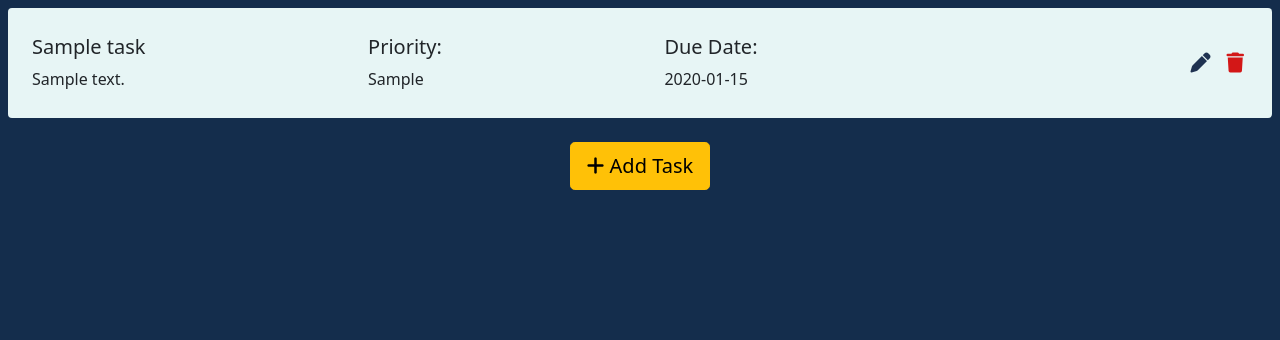
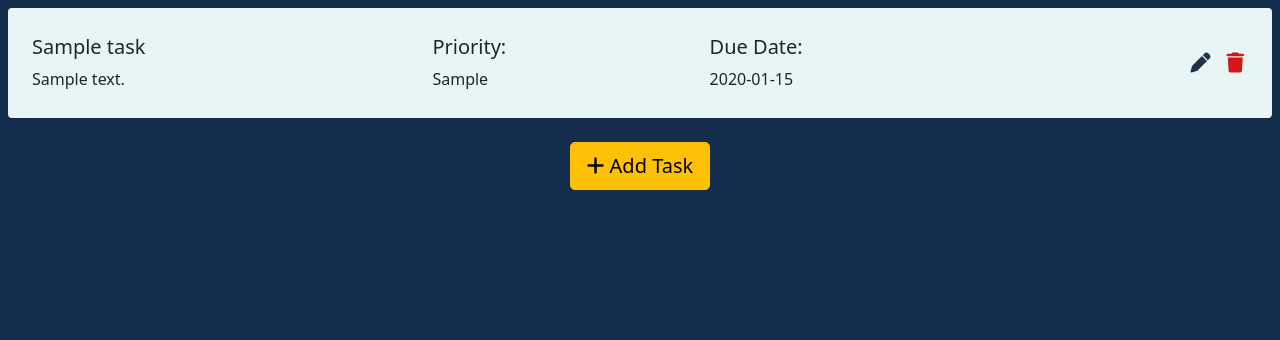
Before and after one commit to JianSanchez/task_management_sys, a PHP site: page /index.php in a window 1280 px wide. Shown: the part 80-420 px from the top of the page. Run offline with PHP 8.4, Linux system fonts and the light colour scheme; tables that the repository leaves empty hold one stand-in row (values such as "Sample post"); some libraries are stand-ins or nearby versions.

Commit message:
aligned task component properly

```diff
--- a/components/task.php
+++ b/components/task.php
@@ -9,9 +9,9 @@
 </head>
 
 <body>
-    <div class="card-body d-flex flex-row align-items-center m-2 rounded"
+    <div class="card-body d-flex flex-row align-items-center justify-content-between m-2 rounded"
         style="height: 110px; background-color: #E7F5F5;">
-        <div class="d-flex flex-column flex-fill mx-1">
+        <div class="d-flex flex-column flex-fill mx-1" style="width: 30%;">
             <div class="p-1">
                 <h5 class="m-0">
                     <?php echo $title ?>
@@ -23,7 +23,7 @@
                 </p>
             </div>
         </div>
-        <div class="d-flex flex-column flex-fill mx-1">
+        <div class="d-flex flex-column flex-fill mx-1" style="width: 20%;">
             <div class="p-1">
                 <h5 class="m-0">
                     Priority:
@@ -35,7 +35,7 @@
                 </p>
             </div>
         </div>
-        <div class="d-flex flex-column flex-fill mx-1">
+        <div class="d-flex flex-column flex-fill mx-1" style="width: 20%;">
             <div class="p-1">
                 <h5 class="m-0">
                     Due Date:
@@ -47,7 +47,7 @@
                 </p>
             </div>
         </div>
-        <div class="d-flex flex-row flex-fill justify-content-end mx-1">
+        <div class="d-flex flex-row flex-fill justify-content-end mx-1" style="width: 20%;">
             <a href="/task_management_sys/CRUD/edit_task.php?id=<?php echo $id ?>">
                 <i class="fa-solid fa-pen fa-lg mx-2" style="color: #1f3251;"></i>
             </a>
```
Also changed, not shown: logo/add.png (deleted), logo/adding.png (deleted), 1 other file.
